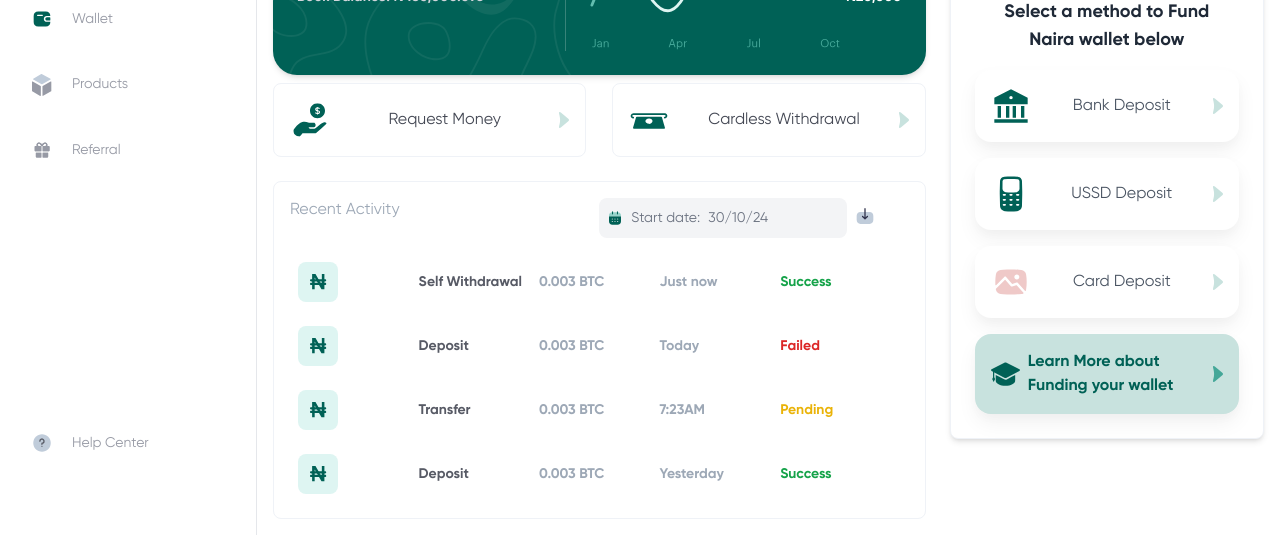
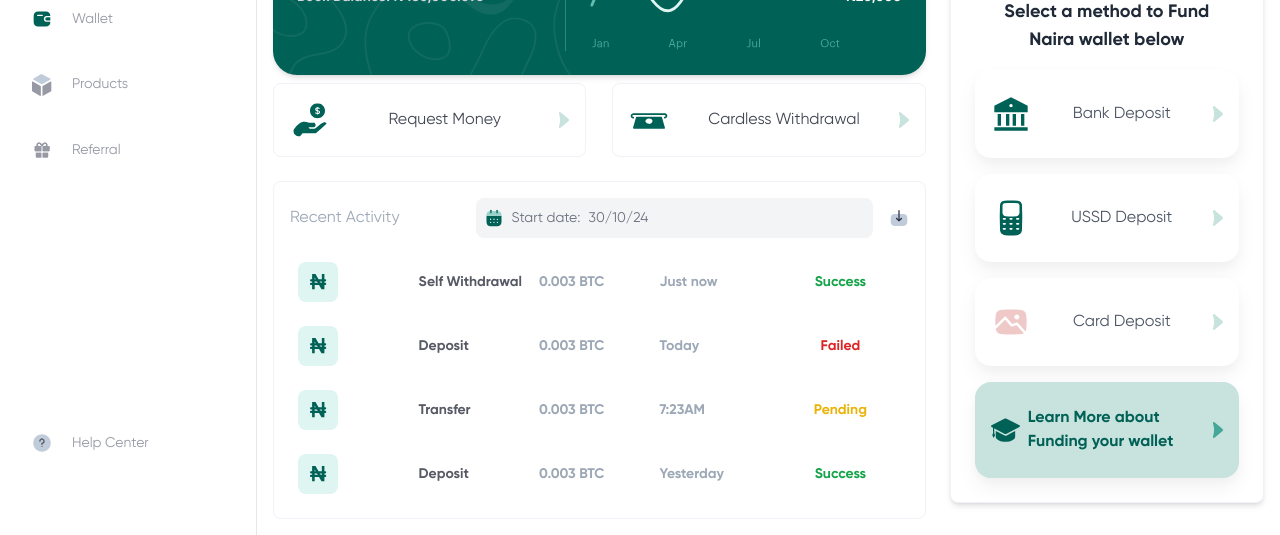
Before and after one commit to zainaboyedeji/patricia-temp, a Next.js app: page / in a window 1280 px wide. Shown: the part 294-829 px from the top of the page. Built offline with nearby package versions, Linux system fonts and the light colour scheme.

Commit message:
clean up

```diff
--- a/src/components/card-activity.tsx
+++ b/src/components/card-activity.tsx
@@ -103,7 +103,7 @@ const CardActivity: FC = () => {
                   <p className="text-gray-400 text-sm">{activity.date}</p>
                 </div>
               </div>
-              <p className="lg:font-semibold text-gray-600 text-sm lg:text-normal">
+              <p className="lg:font-semibold text-[#9DA8B6] text-sm lg:text-normal">
                 {activity.amount}
               </p>
             </li>
--- a/src/components/card-details.tsx
+++ b/src/components/card-details.tsx
@@ -7,7 +7,7 @@ const CardDetails: FC = () => {
       <div className="flex flex-col space-y-5 w-full sm:w-[80%]">
         <div className="flex space-x-4 items-center">
           <p className="text-[#9DA8B6] text-left w-[150px] sm:w-[200px]">Card Balance:</p>
-          <p className="text-patriciaGreen font-medium text-left">$3000.73</p>
+          <p className="text-patriciaGreen font-bold text-left">$3000.73</p>
         </div>
 
         <div className="flex space-x-4 items-center">
--- a/src/components/card.tsx
+++ b/src/components/card.tsx
@@ -106,7 +106,7 @@ const Card = () => {
               onClick={() => toggleDetails(index)}
             >
               <Image
-                src={showDetails[index] ? "/eye-close.svg" : "/eye.svg"}
+                src={showDetails[index] ? "/eye-close.png" : "/eye.svg"}
                 alt="Eye"
                 width={20}
                 height={20}
--- a/src/components/date-picker.tsx
+++ b/src/components/date-picker.tsx
@@ -7,12 +7,15 @@ export default function DatePickerComponent() {
   const [startDate, setStartDate] = useState<Date | null>(new Date());
 
   return (
-    <div className="lg:flex justify-between  mb-4 w-full whitespace-nowrap">
-      <h2 className="text-[#9DA8B6] font-normal w-[30%]">Recent Activity</h2>
-      <div className="flex lg:w-[50%] w-full">
-        <div className="mt-2 lg:mt-0 flex space-x-2 bg-gray-100 p-2 rounded-lg w-[80%]">
+    <div className="flex flex-col lg:flex-row items-center justify-between mb-4 w-full">
+      <h2 className="text-[#9DA8B6] font-normal lg:w-[30%] w-full mb-4 lg:mb-0">
+        Recent Activity
+      </h2>
+
+      <div className="flex items-center justify-end w-full lg:w-[70%] space-x-4">
+        <div className="flex items-center bg-gray-100 p-2 rounded-lg flex-1">
           <Image src="/calendar.svg" alt="Calendar" width={20} height={20} />
-          <div className="flex items-center  whitespace-nowrap">
+          <div className="flex items-center ml-2 whitespace-nowrap">
             <span className="text-gray-500 text-sm mr-2">Start date:</span>
             <DatePicker
               selected={startDate}
@@ -23,7 +26,8 @@ export default function DatePickerComponent() {
             />
           </div>
         </div>
-        <div className="mt-4 ml-4 lg:mt-2 lg:ml-2">
+
+        <div className="flex items-center">
           <Image src="/download.svg" alt="Download" width={20} height={20} />
         </div>
       </div>
--- a/src/components/recent-activity.tsx
+++ b/src/components/recent-activity.tsx
@@ -22,7 +22,7 @@ const RecentActivity: React.FC = () => {
   return (
     <>
       <div className="flex w-full justify-between mt-2">
-        <div className="flex justify-between items-center bg-white p-4 rounded-lg w-[48%] border-[1px] border-[#EFF2F7] group transition-colors duration-200">
+        <div className="flex justify-between items-center bg-white p-4 rounded-lg w-[48%] border-[1px] border-[#EFF2F7] group transition-colors duration-200 hover:bg-gray-200">
           <Image
             src="/request.svg"
             alt="Request Money"
@@ -87,9 +87,10 @@ const RecentActivity: React.FC = () => {
           {transactions.map((transaction, idx) => (
             <li
               key={idx}
-              className="flex flex-wrap lg:flex-nowrap justify-between items-center text-sm lg:text-base p-2 rounded transition-colors duration-200 hover:bg-patriciaLightGreen w-full"
+              className="flex flex-wrap lg:flex-nowrap items-center text-sm lg:text-base p-2 rounded transition-colors duration-200 hover:bg-patriciaLightGreen w-full"
             >
-              <div className="w-1/5 text-center lg:text-left mb-2 lg:mb-0">
+              <div className="flex justify-between items-center w-full">
+                <div className="w-[20%]">
                   <Image
                     src="/naira-light.svg"
                     alt="Naira"
@@ -98,20 +99,20 @@ const RecentActivity: React.FC = () => {
                   />
                 </div>
 
-              <span className="text-patriciaGrey lg:text-[14px] text-[10px] font-bold w-1/5 mb-2 lg:mb-0">
+                <span className="text-patriciaGrey lg:text-[14px] text-[10px] font-bold w-[20%]">
                   {transaction.type}
                 </span>
 
-              <span className="text-[#9DA8B6] lg:text-[14px] text-[10px] font-bold w-1/5 mb-2 lg:mb-0">
+                <span className="text-[#9DA8B6] lg:text-[14px] text-[10px] font-bold w-[20%]">
                   {transaction.amount}
                 </span>
 
-              <span className="text-[#9DA8B6] lg:text-[14px] text-[10px] font-bold w-1/5 mb-2 lg:mb-0">
+                <span className="text-[#9DA8B6] lg:text-[14px] text-[10px] font-bold w-[20%]">
                   {transaction.time}
                 </span>
 
                 <span
-                className={`w-1/5 text-center lg:text-left lg:text-[14px] text-[10px] font-bold ${
+                  className={`w-[20%] text-center lg:text-[14px] text-[10px] font-bold ${
                     transaction.status === "Success"
                       ? "text-green-600"
                       : transaction.status === "Failed"
@@ -121,6 +122,7 @@ const RecentActivity: React.FC = () => {
                 >
                   {transaction.status}
                 </span>
+              </div>
             </li>
           ))}
         </ul>
--- a/src/components/tab-component.tsx
+++ b/src/components/tab-component.tsx
@@ -24,7 +24,7 @@ const DepositOption: React.FC<DepositOptionProps> = ({
 
   return (
     <div
-      className={`flex justify-between items-center p-4 rounded-2xl transition-colors duration-200 ${bgColor} hover:bg-gray-50`}
+      className={`flex justify-between items-center py-6 px-4 rounded-2xl transition-colors duration-200 ${bgColor} hover:bg-gray-50`}
       style={{
         boxShadow:
           "0px 10px 20px rgba(0, 0, 0, 0.05), 0px 5px 10px rgba(0, 0, 0, 0.02)",
```
Also changed, not shown: public/eye-close.png (added), public/eye-close.svg (deleted). Lines whose indentation alone changed are shown as unchanged.
